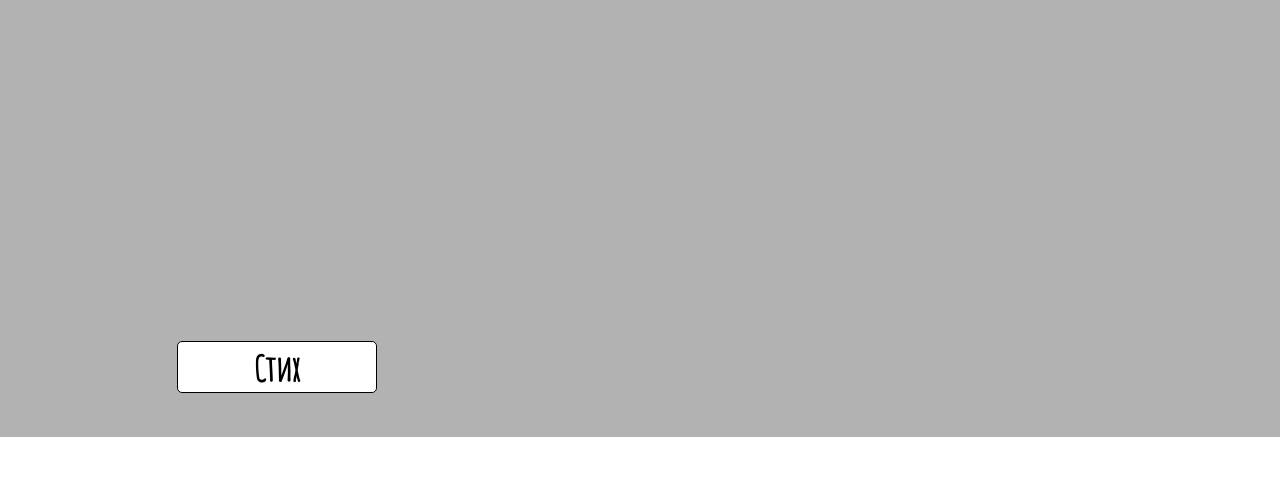
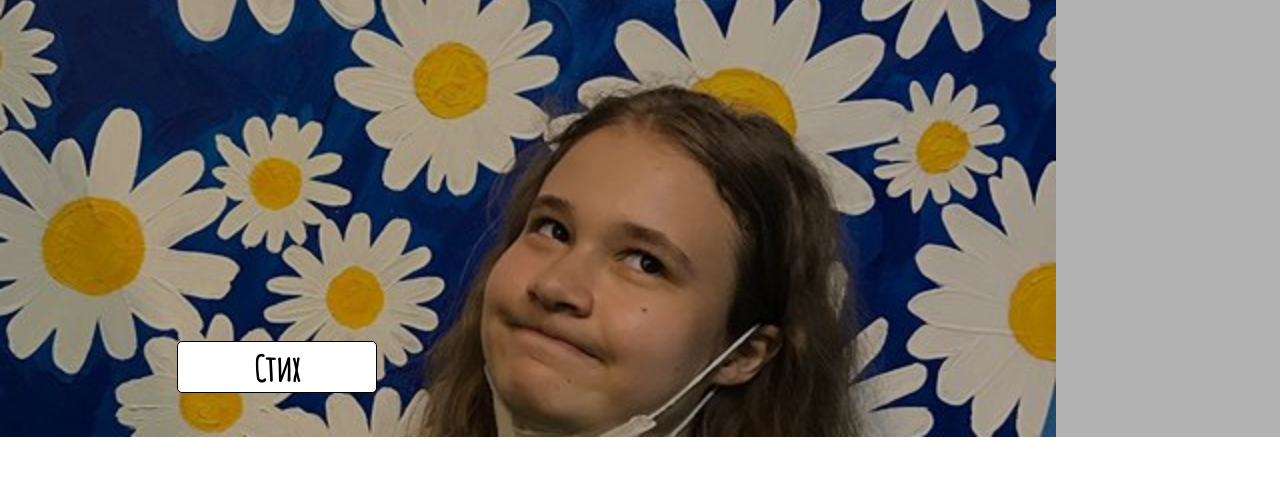
Before and after one commit to elo-dev/poetry, a plain HTML site: page index.html in a window 1280 px wide. Shown: the part 299-800 px from the top of the page. Drawn offline with nearby package versions, Linux system fonts and the light colour scheme; a web font is replaced by a local one.

Commit message:
Add files via upload

```diff
--- a/style.css
+++ b/style.css
@@ -1,7 +1,7 @@
 .main{
     position: relative;
     height: 736px;
-    background: url(../Стихи/img/solnce.jpg) 0 0 no-repeat;
+    background: url(../img/solnce.jpg) 0 0 no-repeat;
     background-position: -14rem 0;
     background-size: cover;
 }
```
